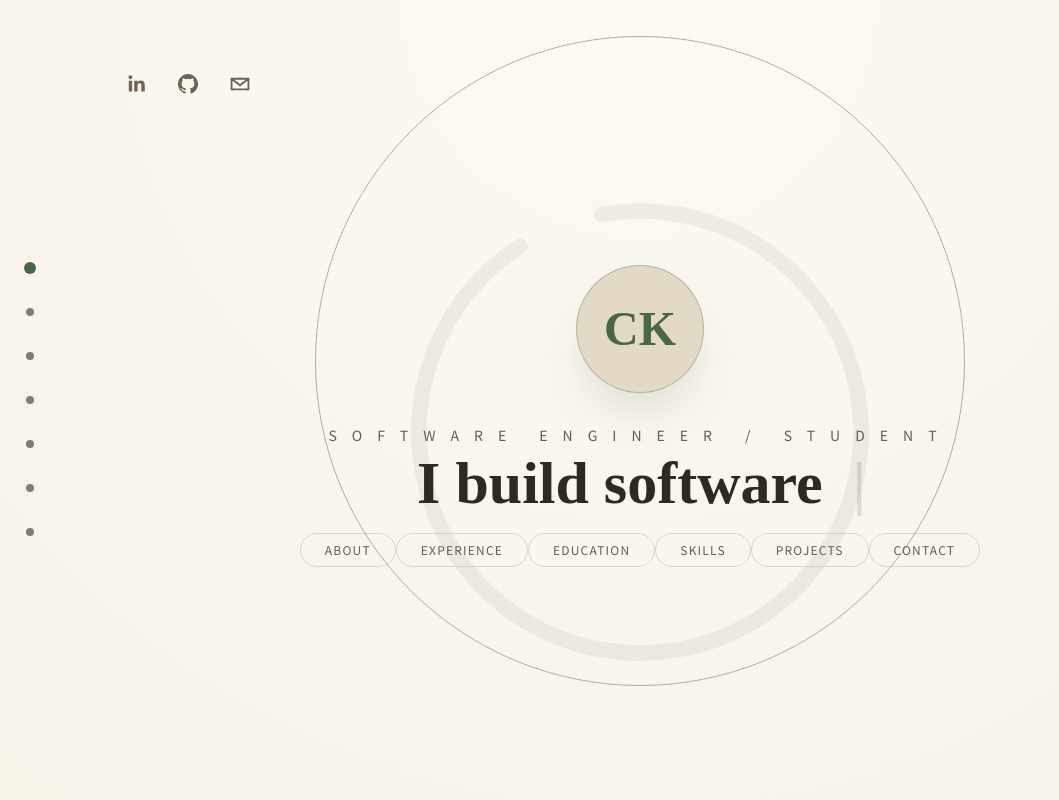
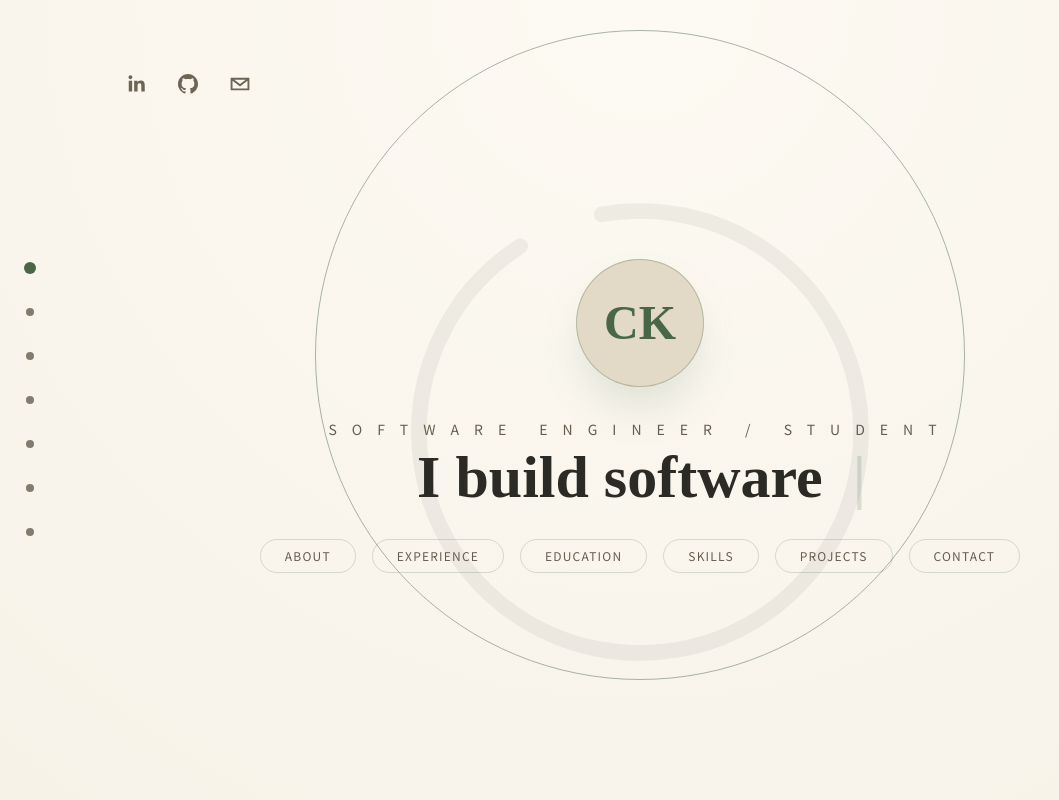
Before and after one commit to chetank03/portfolioWebsite, a Next.js app: page / in a window 1280 px wide. Shown: the top 800 px of the page, without its empty margins (0-1059 px from the left). Built offline with nearby package versions, Linux system fonts and the light colour scheme.

Commit message:
Space out the hero nav pills

```diff
--- a/components/Hero.tsx
+++ b/components/Hero.tsx
@@ -66,7 +66,7 @@ export default function Hero({ pageInfo, socials }: Props) {
           <Cursor cursorColor="#5B7A5A" />
         </h1>
 
-        <div className="pt-5">
+        <div className="flex flex-wrap items-center justify-center gap-3 px-6 pt-8 md:gap-4">
           <Link href="#about">
             <button className="heroButton">About</button>
           </Link>
```
